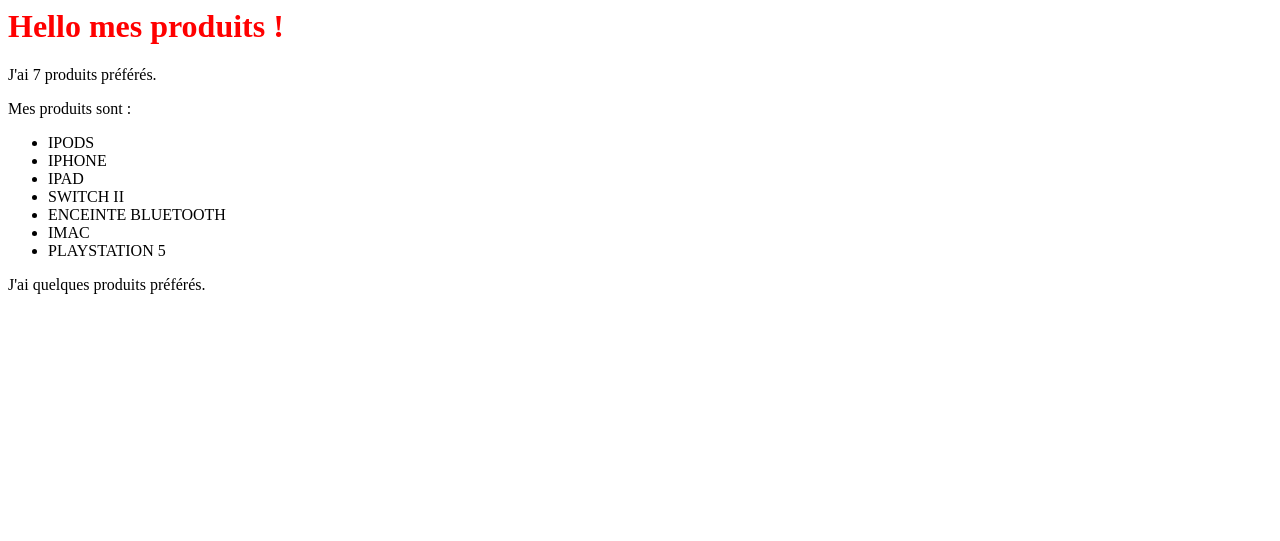
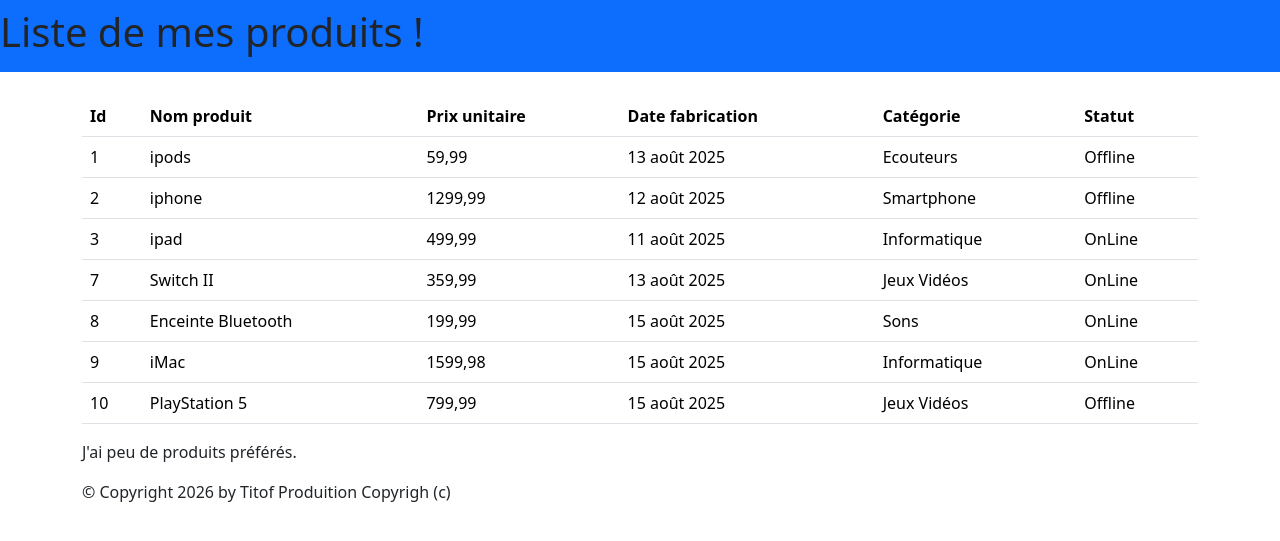
Before and after one commit to NolhanDolou/TutoDjango-DOLOU, a Django app: page /monApp/produits/ in a window 1280 px wide. Shown: the top 541 px of the page. Run offline with Django 5.2, Linux system fonts and the light colour scheme; data comes from the database, SQL or seed files in the repository; some libraries are stand-ins or nearby versions.

Commit message:
ajout bootstrap produits

```diff
--- a/monProj/monApp/templates/monApp/base.html
+++ b/monProj/monApp/templates/monApp/base.html
@@ -1,11 +1,32 @@
+<!doctype html>
 {% load static %}
-
-<html>
+<html lang="fr">
 <head>
+<meta charset="utf -8">
 <title>Mon app DJANGO</title>
+{% block styles %}
 <link rel="stylesheet" href="{% static 'css/styles.css' %}" />
+{% load bootstrap5 %}
+   {% bootstrap_css %}
+   {% bootstrap_javascript %}
+{% endblock %}
 </head>
 <body>
-        {% block contenu %}{% endblock %}
+{% block nav %}
+<nav class="navbar navbar-expand-md navbar-dark bg-primary mb-4">
+{% block menu %}{% endblock %}
+</nav >
+{% endblock %}
+<main role="main" class="container top-pushed">
+<div class="jumbotron">
+{% block contenu %}
+{% endblock %}
+</div>
+</main >
+<footer class="footer">
+<div class="container">
+<p>&copy; Copyright {% now "Y" %} by Titof Produition Copyrigh (c)</p>
+</div>
+</footer>
 </body>
 </html>
--- a/monProj/monApp/templates/monApp/list_produits.html
+++ b/monProj/monApp/templates/monApp/list_produits.html
@@ -1,18 +1,35 @@
 {% extends 'monApp/base.html' %}
+{% block menu %}
+<h1>Liste de mes produits !</h1>
+{% endblock %}
 {% block contenu %}
-        <h1>Hello mes produits !</h1>
-        <p>J'ai {{ produits | length }} produits préférés.</p>
-        <p>Mes produits sont :</p>
-        <ul>
+<table class="table">
+<thead>
+<th>Id</th>
+<th>Nom produit</th>
+<th>Prix unitaire</th>
+<th>Date fabrication</th>
+<th>Catégorie</th>
+<th>Statut</th>
+</thead>
+<tbody>
 {% for prdt in produits %}
-            <li>{{ prdt.intituleProd | upper}}</li>
+<tr>
+<td>{{ prdt.refProd }} </td>
+<td>{{ prdt.intituleProd }} </td>
+<td>{{ prdt.prixUnitaireProd }} </td>
+<td>{{ prdt.dateFabProd }} </td>
+<td>{{ prdt.categorie }} </td>
+<td>{{ prdt.statut }} </td>
+</tr>
 {% endfor %}
-        </ul>
+</tbody>
+</table>
 <p>
 J'ai
-                {% if produits|length < 5 %}
+{% if prdts|length < 5 %}
 peu de
-                {% elif produits|length < 10 %}
+{% elif prdts|length < 10 %}
 quelques
 {% else %}
 beaucoup de
--- a/monProj/monProj/settings.py
+++ b/monProj/monProj/settings.py
@@ -39,6 +39,7 @@ INSTALLED_APPS = [
     'django.contrib.staticfiles',
     'monApp',
     'debug_toolbar',
+    'bootstrap5',
 ]
 
 MIDDLEWARE = [
--- a/requirements.txt
+++ b/requirements.txt
@@ -1,5 +1,9 @@
 asgiref==3.12.1
+beautifulsoup4==4.15.0
 coverage==7.16.0
-Django==6.1.1
+Django==4.2.30
+django-bootstrap-v5==1.0.11
 django-debug-toolbar==8.0.0
+soupsieve==2.10
 sqlparse==0.6.0
+typing_extensions==4.16.0
```
Lines whose indentation alone changed are shown as unchanged.
